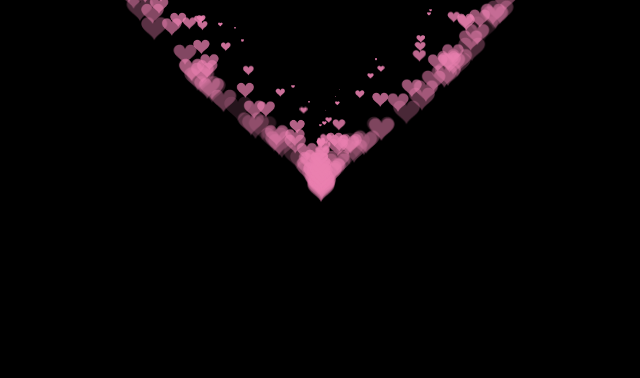
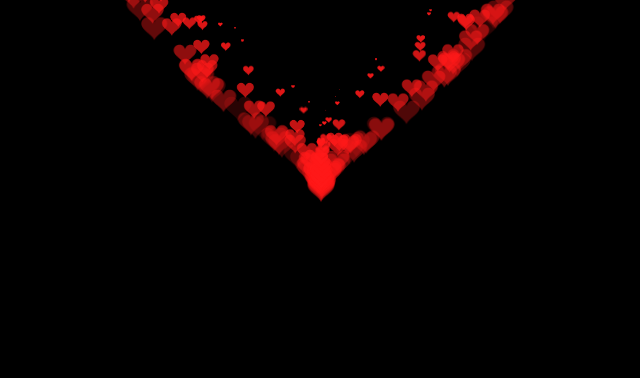
Before and after one commit to L2KD/NguyenThiYenNhi, a plain HTML site: page index.html in a window 1280 px wide. Shown: the part 422-800 px from the top of the page, without its empty margins (319-959 px from the left). Drawn offline with Linux system fonts and the light colour scheme.

Commit message:
change color

```diff
--- a/index.html
+++ b/index.html
@@ -37,7 +37,7 @@
             width: 100%;
             height: 100%;
             text-align: center;
-            color: #ea80b0;
+            color: rgb(255, 26, 26);
             font-size: 27px;
             font-weight: bold;
             z-index: 10;
@@ -426,7 +426,7 @@
 
         // create the fill
 
-        context.fillStyle = '#ea80b0';
+        context.fillStyle = 'rgb(255, 26, 26)';
 
         context.fill();
 
```
